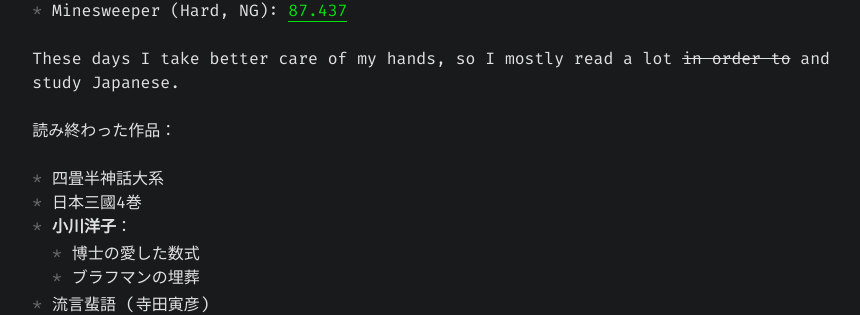
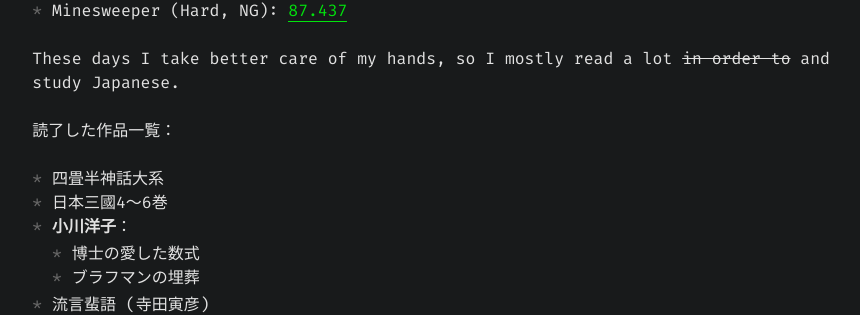
Before and after one commit to Ptkyr/Ptkyr.github.io, a Jekyll site: the page built from index.md, in a window 1280 px wide and 900 px high, scrolled down 436 px. Shown: the part 139-454 px from the top of the window, without its empty margins (204-1064 px from the left). Built offline with Jekyll 4.4.1, drawn with Linux system fonts in a browser that asks for light colours.

Commit message:
nippon sangoku 6

```diff
--- a/index.md
+++ b/index.md
@@ -17,9 +17,9 @@ My hobbies are mostly about doing things fast. I used to speedrun indie games an
 
 These days I take better care of my hands, so I mostly read a lot ~~in order to~~ and study Japanese.
 
-読み終わった作品：
+読了した作品一覧：
 - 四畳半神話大系
-- 日本三國4巻
+- 日本三國4～6巻
 - **小川洋子**：
   - 博士の愛した数式
   - ブラフマンの埋葬
```
